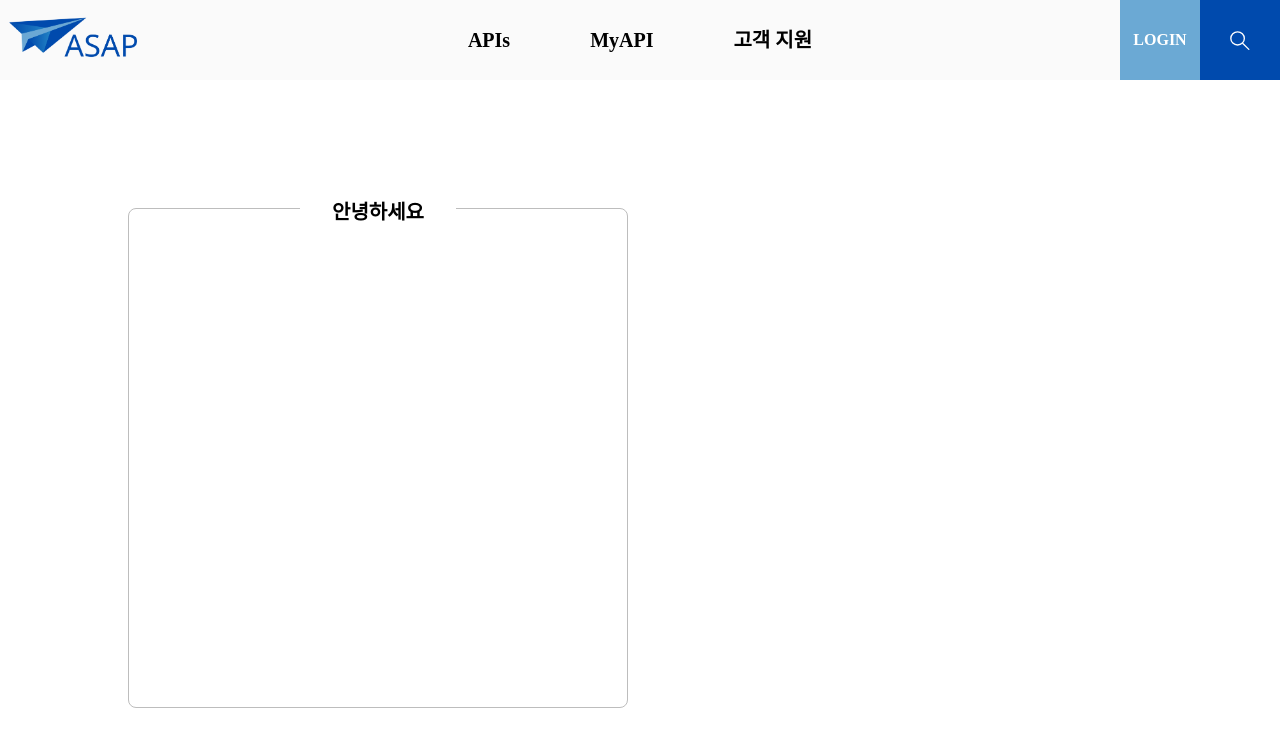
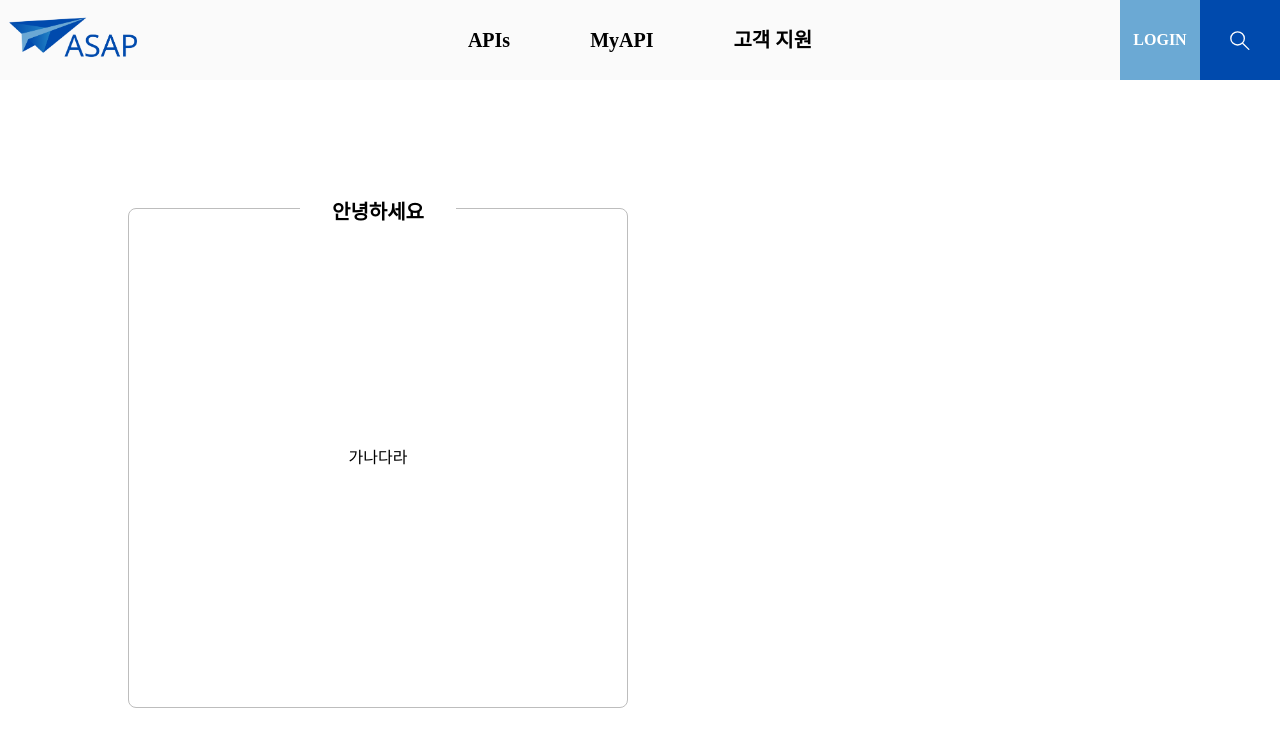
Before and after one commit to ji-eun-moon/ASAP, a React (Create React App) app in the folder Frontend/asap/: page /test in a window 1280 px wide. Shown: the top 746 px of the page. Built offline with nearby package versions, Linux system fonts and the light colour scheme; a web font is replaced by a local one; what tw-elements would draw is missing.

Commit message:
[FE] FEAT : 차트프레임 구현

```diff
--- a/Frontend/asap/package.json
+++ b/Frontend/asap/package.json
@@ -16,6 +16,7 @@
     "@types/react-slick": "^0.23.10",
     "axios": "^1.5.0",
     "date-fns": "^2.30.0",
+    "echarts": "^5.4.3",
     "react": "^18.2.0",
     "react-awesome-reveal": "^4.2.5",
     "react-datepicker": "^4.18.0",
--- /dev/null
+++ b/Frontend/asap/src/components/chart/LineChart.tsx
@@ -0,0 +1,7 @@
+import React from 'react';
+
+function LineChart() {
+  return <div>가나다라</div>;
+}
+
+export default LineChart;
--- a/Frontend/asap/src/components/chart/chartFrame.tsx
+++ b/Frontend/asap/src/components/chart/chartFrame.tsx
@@ -13,9 +13,16 @@ interface ChartFrameProps {
   height: string;
   title: string;
   fontSize: string;
+  chart: any; // eslint-disable-line @typescript-eslint/no-explicit-any
 }
 
-function ChartFrame({ width, height, title, fontSize }: ChartFrameProps) {
+function ChartFrame({
+  width,
+  height,
+  title,
+  fontSize,
+  chart,
+}: ChartFrameProps) {
   const frameStyle = {
     width,
     height,
@@ -34,6 +41,9 @@ function ChartFrame({ width, height, title, fontSize }: ChartFrameProps) {
       >
         {title}
       </div>
+      <div className="bg-white px-8 absolute top-1/2 left-1/2 transform -translate-x-1/2 -translate-y-1/2">
+        {chart}
+      </div>
     </div>
   );
 }
--- a/Frontend/asap/src/pages/test.tsx
+++ b/Frontend/asap/src/pages/test.tsx
@@ -1,4 +1,5 @@
-import ChartFrame from 'components/chart/chartFrame';
+import ChartFrame from 'components/chart/ChartFrame';
+import LineChart from 'components/chart/LineChart';
 import React from 'react';
 
 const test = () => {
@@ -10,6 +11,7 @@ const test = () => {
           height="500px"
           title="안녕하세요"
           fontSize="20px"
+          chart={<LineChart />}
         />
       </div>
     </div>
```
Also changed, not shown: 1 other file (tests, documents, lock files or other folders).
